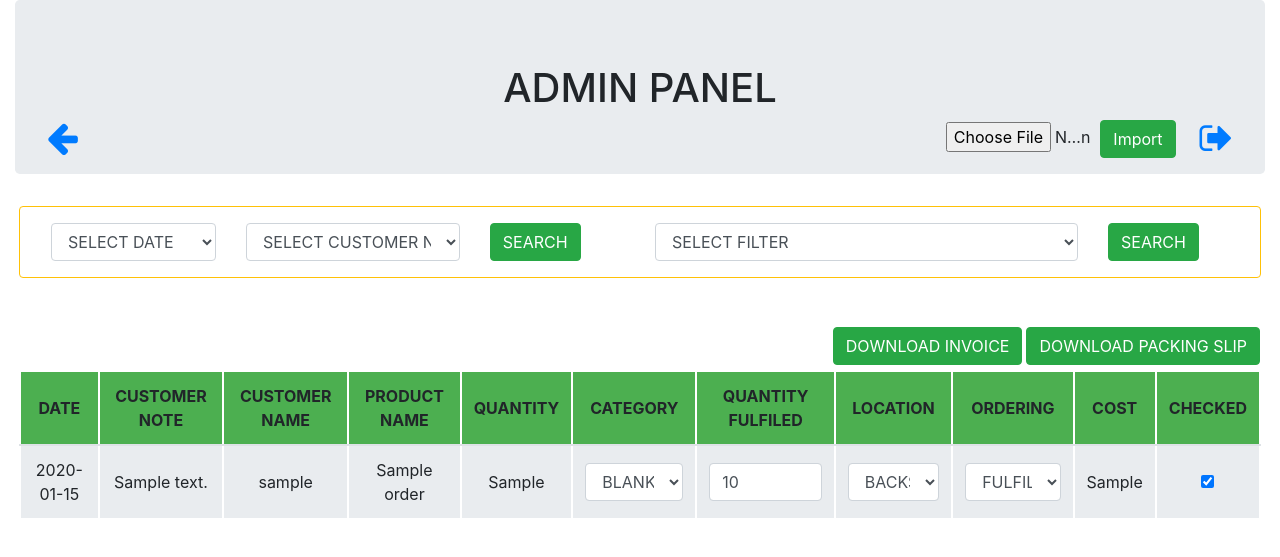
After one commit to jbrathony/corephp_mysql, a PHP site: page /admin_panel.php in a window 1280 px wide. The commit adds this page. Shown: the top 557 px of the page. Run offline with PHP 8.4, Linux system fonts and the light colour scheme; a user stored in the database is signed in; data comes from the database, SQL or seed files in the repository; tables that the repository leaves empty hold one stand-in row (values such as "Sample post").

Commit message:
update admin panel

```diff
--- a/admin_navigation.php
+++ b/admin_navigation.php
@@ -66,7 +66,7 @@ $users = resultToArray($users_result);
             <div class="row">
                 <div class="col-md-3">
                     <div class="sidenav">
-                        <a href="<?php echo $base_url . "admin_navigation.php"; ?>">
+                        <a href="<?php echo $base_url . "admin_panel.php"; ?>">
                             ADMIN PANEL
                         </a>
                         <a href="#inventory_file">
--- /dev/null
+++ b/admin_panel.php
@@ -0,0 +1,250 @@
+<?php
+
+use PhpOffice\PhpSpreadsheet\Reader\Xlsx;
+
+require_once('./vendor/autoload.php');
+require_once('./php/envionment.php');
+require_once('./php/db.php');
+
+$base_url = $_ENV["base_url"];
+
+require_once('./php/import.php');
+require_once('./php/admin_panel_backend.php');
+require_once('./php/filter.php');
+
+if (!isset($_SESSION)) {
+    session_start();
+};
+
+if (empty($_SESSION['roleid'])) {
+    header("Location: " . $base_url);
+}
+
+?>
+
+
+<!DOCTYPE html>
+<html>
+
+<head>
+    <title>Customer</title>
+    <meta charset="utf-8">
+    <meta name="viewport" content="width=device-width, initial-scale=1">
+    <link rel="stylesheet" href="https://maxcdn.bootstrapcdn.com/bootstrap/4.5.0/css/bootstrap.min.css">
+    <link rel="stylesheet" href="https://cdnjs.cloudflare.com/ajax/libs/font-awesome/4.7.0/css/font-awesome.min.css">
+    <link rel="stylesheet" href="assets/style/custom.css">
+    <link rel="stylesheet" href="assets/style/admin_panel.css">
+</head>
+
+<body>
+
+    <div class="container-fluid">
+        <div class="header text-center">
+            <h1>ADMIN PANEL</h1>
+            <div class="toolbar">
+                <div>
+                    <!-- Back page -->
+                    <a href="<?php echo $base_url . "admin_navigation.php"; ?>">
+                        <i class="fa fa-arrow-left" style="font-size:36px"></i>
+                    </a>
+                </div>
+                <div style="display: inherit;">
+                    <!-- Import excel -->
+                    <form action="" method="post" name="frmExcelImport" id="frmExcelImport" enctype="multipart/form-data">
+                        <input type="file" name="file" id="file" accept=".xls,.xlsx" required>
+                        <button type="submit" name="import" class="btn btn-success mr-sm-4">Import</button>
+                    </form>
+                    <!-- Logout -->
+                    <a href="<?php echo $base_url . "logout.php"; ?>">
+                        <i class="fa fa-sign-out" style="font-size:36px"></i>
+                    </a>
+                </div>
+            </div>
+        </div>
+
+        <!-- display result message forimporting excel  -->
+        <?php if (!empty($type)) { ?>
+            <div class="alert alert-<?php echo $type; ?> alert-dismissible">
+                <button type="button" class="close" data-dismiss="alert">&times;</button>
+                <?php if (!empty($message)) {
+                    echo $message;
+                } ?>
+            </div>
+        <?php } ?>
+
+        <!-- Filter form -->
+        <div class="row text-center border border-warning rounded p-3 mb-5 mr-1 ml-1">
+            <div class="col-md-6">
+                <div class="row mr-1">
+                    <div class="col-md-4">
+                        <select class="form-control mr-sm-1" id="date_list">
+                            <option value="" selected disabled>
+                                SELECT DATE
+                            </option>
+                            <?php
+                            foreach ($date_list as $date) {
+                            ?>
+                                <option value="<?php echo $date['date']; ?>">
+                                    <?php echo $date['date']; ?>
+                                </option>
+                            <?php
+                            }
+                            ?>
+                        </select>
+                    </div>
+
+                    <div class="col-md-5">
+                        <select class="form-control mr-sm-1" id="customer_list">
+                            <option value="" selected disabled>
+                                SELECT CUSTOMER NAME
+                            </option>
+                            <?php
+                            foreach ($customer_name_list as $customer_name) {
+                            ?>
+                                <option value="<?php echo $customer_name['customer_name']; ?>">
+                                    <?php echo $customer_name['customer_name']; ?>
+                                </option>
+                            <?php
+                            }
+                            ?>
+                        </select>
+                    </div>
+
+                    <div class="col-md-2">
+                        <button type="button" class="btn btn-success" id="filter_date_customername">SEARCH</button>
+                    </div>
+                </div>
+            </div>
+
+            <div class="col-md-6">
+                <div class="row">
+                    <div class="col-md-9">
+                        <select class="form-control  mr-sm-1" id="select_filter">
+                            <option value="" selected disabled>
+                                SELECT FILTER
+                            </option>
+                        </select>
+                    </div>
+
+                    <div class="col-md-2">
+                        <button type="button" class="btn btn-success" id="filter">SEARCH</button>
+                    </div>
+                </div>
+            </div>
+        </div>
+
+        <!-- Filter result -->
+        <div class="row mr-1 ml-1 mb-5">
+            <!-- <div class="row download_area"> -->
+            <div class="col-md-12 dropdown_area mb-1">
+                <button type="button" class="btn btn-success mr-1" id="download_invoice">
+                    DOWNLOAD INVOICE
+                </button>
+                <button type="button" class="btn btn-success" id="download_packing_slip">
+                    DOWNLOAD PACKING SLIP
+                </button>
+
+            </div>
+            <!-- </div> -->
+
+            <div class="table-responsive filter-result-area">
+                <table class="table table-hover table-bordered">
+                    <thead>
+                        <tr>
+                            <th>DATE</th>
+                            <th>CUSTOMER NOTE</th>
+                            <th>CUSTOMER NAME</th>
+                            <th>PRODUCT NAME</th>
+                            <th>QUANTITY</th>
+                            <th>CATEGORY</th>
+                            <th>QUANTITY FULFILED</th>
+                            <th>LOCATION</th>
+                            <th>ORDERING</th>
+                            <th>COST</th>
+                            <th>CHECKED</th>
+                        </tr>
+                    </thead>
+                    <tbody>
+                        <?php
+                        if (empty($filter_result)) {
+                            echo "0";
+                        } else {
+                        ?>
+                            <?php
+                            foreach ($filter_result as $row) {
+                            ?>
+                                <tr>
+                                    <td><?php echo $row['date']; ?></td>
+                                    <td><?php echo $row['customer_note']; ?></td>
+                                    <td><?php echo $row['customer_username']; ?></td>
+                                    <td><?php echo $row['item_name']; ?></td>
+                                    <td><?php echo $row['quantity']; ?></td>
+                                    <td>
+                                        <select class="form-control category">
+                                            <?php
+                                            foreach ($category_list as $category) {
+                                            ?>
+                                                <option value="<?php echo $category['id']; ?>" <?= $row['category_id'] == $category['id'] ? 'selected="selected"' : ''; ?>>
+                                                    <?php echo $category['category_name']; ?>
+                                                </option>
+                                            <?php
+                                            }
+                                            ?>
+                                        </select>
+                                    </td>
+                                    <td>
+                                        <input type="text" value="<?php echo $row['qty_fulfiled']; ?>" class="form-control qty_fulfiled">
+                                    </td>
+                                    <td>
+                                        <select class="form-control location">
+                                            <?php
+                                            foreach ($location_list as $location) {
+                                            ?>
+                                                <option value="<?php echo $location['id']; ?>" <?= $row['location_id'] == $location['id'] ? 'selected="selected"' : ''; ?>>
+                                                    <?php echo $location['location']; ?>
+                                                </option>
+                                            <?php
+                                            }
+                                            ?>
+                                        </select>
+                                    </td>
+                                    <td>
+                                        <select class="form-control order_type">
+                                            <?php
+                                            foreach ($order_type_list as $order_type) {
+                                            ?>
+                                                <option value="<?php echo $order_type['id']; ?>" <?= $row['order_type'] == $order_type['id'] ? 'selected="selected"' : ''; ?>>
+                                                    <?php echo $order_type['type']; ?>
+                                                </option>
+                                            <?php
+                                            }
+                                            ?>
+                                        </select>
+                                    </td>
+                                    <td><?php echo $row['quantity']; ?></td>
+                                    <td>
+                                        <input type="checkbox" class="check_status" value="<?php echo $row['check_status']; ?>" <?php echo ($row['check_status'] == 1 ? 'checked' : ''); ?>>
+                                    </td>
+                                </tr>
+                        <?php
+                            }
+                        }
+                        ?>
+                    </tbody>
+                </table>
+            </div>
+        </div>
+
+    </div>
+
+    <script>
+        var base_url = '<?php echo $base_url; ?>';
+    </script>
+    <script src="https://ajax.googleapis.com/ajax/libs/jquery/3.5.1/jquery.min.js"></script>
+    <script src="https://cdnjs.cloudflare.com/ajax/libs/popper.js/1.16.0/umd/popper.min.js"></script>
+    <script src="https://maxcdn.bootstrapcdn.com/bootstrap/4.5.0/js/bootstrap.min.js"></script>
+
+    <script src="assets/script/admin_panel.js"></script>
+</body>
+
+</html>
--- /dev/null
+++ b/assets/style/admin_panel.css
@@ -0,0 +1,39 @@
+#file {
+    width: 150px;
+}
+
+.toolbar {
+    display: flex;
+    justify-content: space-between;
+}
+
+.header {
+    padding: 4rem 2rem 1rem;
+    margin-bottom: 2rem;
+    background-color: #e9ecef;
+    border-radius: .3rem;
+}
+
+table thead tr th {
+    vertical-align: middle !important;
+    text-align: center !important;
+    background-color: #4CAF50;
+    /* color: white; */
+}
+
+table tbody tr td {
+    vertical-align: middle !important;
+    text-align: center !important;
+    background-color: #e9ecef;
+}
+
+.table-bordered td,
+.table-bordered th {
+    border: 2px solid white;
+}
+
+.dropdown_area {
+    justify-content: flex-end;
+    display: flex;
+    padding: 1px;
+}
--- a/assets/style/custom.css
+++ b/assets/style/custom.css
@@ -1,31 +1,3 @@
-/*
-import excel and export style sheet
-*/
-#response {
-    padding: 10px;
-    margin-top: 10px;
-    border-radius: 2px;
-    display: none;
-}
-
-.success {
-    background: #c7efd9;
-    border: #bbe2cd 1px solid;
-}
-
-.error {
-    background: #fbcfcf;
-    border: #f3c6c7 1px solid;
-}
-
-div#response.display-block {
-    display: block;
-}
-
-.filter-result-area {
-    height: 500px;
-}
-
 /*
 Logout button style
 */
--- /dev/null
+++ b/php/admin_panel_backend.php
@@ -0,0 +1,25 @@
+<?php
+
+// category list
+$category_list_query = "SELECT id, category_name FROM category";
+$category_list = $mysqli->query($category_list_query);
+
+// location list
+$location_list_query = "SELECT id, location FROM location";
+$location_list = $mysqli->query($location_list_query);
+
+// order list
+$order_type_list_query = "SELECT id, type FROM order_type";
+$order_type_list = $mysqli->query($order_type_list_query);
+
+// date list
+$select_date_query = "SELECT DISTINCT date FROM orders";
+$date_list = $mysqli->query($select_date_query);
+
+// customer name list
+$select_customer_name_query = "SELECT DISTINCT customer_username AS customer_name FROM orders";
+$customer_name_list = $mysqli->query($select_customer_name_query);
+
+// filter
+$filter_order_query = "SELECT * FROM orders";
+$filter_result = $mysqli->query($filter_order_query);
--- a/php/import.php
+++ b/php/import.php
@@ -1,4 +1,8 @@
 <?php
+
+/**
+ * Excel file import to mysql
+ */
 if (isset($_POST["import"])) {
 
     $allowedFileType = [
@@ -21,30 +25,33 @@ if (isset($_POST["import"])) {
         // print_r($spreadSheetAry); exit;
         $sheetCount = count($spreadSheetAry);
 
+        $category_id = 1;
+        $location_id = 1;
+        $order_type = 1;
+        $check_status = 0;
+        $qty_fulfiled = 1;
+        $date = date("m/d/Y");
+
         for ($i = 1; $i <= $sheetCount; $i++) {
             $customer_note = "";
             if (isset($spreadSheetAry[$i][0])) {
                 $customer_note = $mysqli->real_escape_string($spreadSheetAry[$i][0]);
             }
-            // echo 'customer_note === '.$customer_note."<br>";
 
             $customer_username = "";
             if (isset($spreadSheetAry[$i][1])) {
                 $customer_username = $mysqli->real_escape_string($spreadSheetAry[$i][1]);
             }
-            // echo 'customer_username === '.$customer_username."<br>";
 
-            $item_name = "";
+            $item_name = "";  //    <-- product name
             if (isset($spreadSheetAry[$i][3])) {
                 $item_name = $mysqli->real_escape_string($spreadSheetAry[$i][3]);
             }
-            // echo 'item_name === '.$item_name."<br>";
 
             $quantity = "";
             if (isset($spreadSheetAry[$i][3])) {
                 $quantity = $mysqli->real_escape_string($spreadSheetAry[$i][4]);
             }
-            // echo 'quantity === '.$quantity."<br>";
 
 
 
@@ -52,20 +59,20 @@ if (isset($_POST["import"])) {
                 !empty($customer_username) || !empty($item_name)
                 || !empty($quantity)
             ) {
-                $query = "INSERT INTO orders(customer_username, item_name, quantity, customer_note)
-                VALUES ('$customer_username', '$item_name', '$quantity', '$customer_note')";
+                $query = "INSERT INTO orders(customer_username, item_name, quantity, customer_note, date, qty_fulfiled, category_id, location_id, order_type, check_status)
+                VALUES ('$customer_username', '$item_name', '$quantity', '$customer_note', '$date', '$qty_fulfiled', '$category_id', '$location_id', '$order_type', '$check_status')";
                 //    echo 'query === '.$query; exit;
                 if ($mysqli->query($query) === TRUE) {
                     $type = "success";
-                    $message = "Excel Data Imported into the Database";
+                    $message = "Success! Excel Data Imported into the Database";
                 } else {
-                    $type = "error";
-                    $message = "Problem in Importing Excel Data";
+                    $type = "danger";
+                    $message = "Error! Problem in Importing Excel Data";
                 }
             }
         }
     } else {
-        $type = "error";
+        $type = "danger";
         $message = "Invalid File Type. Upload Excel File.";
     }
 }
```
Also changed, not shown: 711.sql (renamed from 710.sql, +51 -3 lines), assets/script/admin_panel.js (added), 1 other file.
